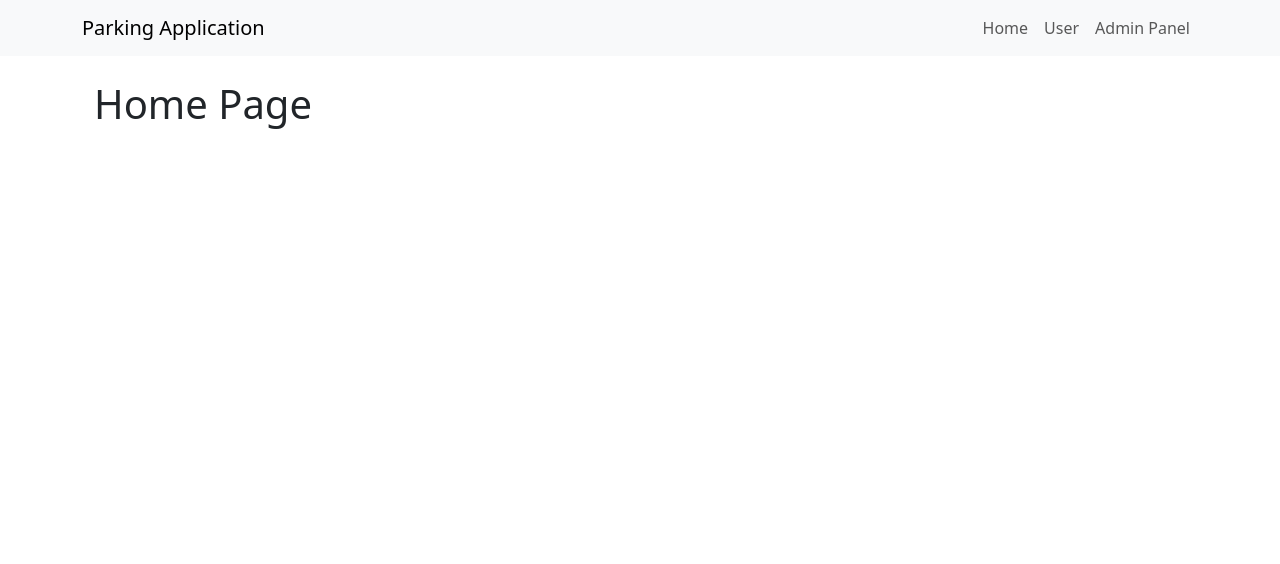
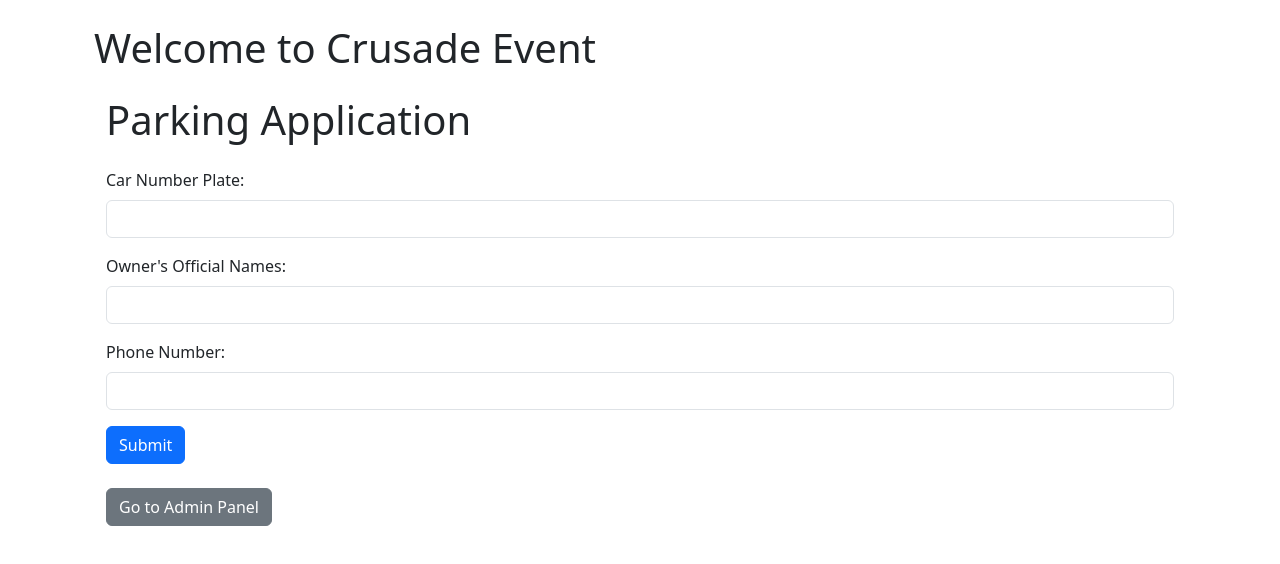
Before and after one commit to MwangiTess/Parking, a React (Create React App) app in the folder client/: page / in a window 1280 px wide. Shown: the top 564 px of the page. Built offline with nearby package versions, Linux system fonts and the light colour scheme.

Commit message:
Added the changes

```diff
--- a/client/src/App.js
+++ b/client/src/App.js
@@ -1,14 +1,12 @@
 import React from 'react';
 import { Routes, Route } from 'react-router-dom';
 import Home from './components/Home';
-import Navigation from './components/Navigation';
 import User from './components/User';
 import Admin from './components/Admin';
 
 function App() {
   return (
     <>
-      <Navigation />
 
       <div className="container my-4">
         <Routes>
--- a/client/src/components/Home.jsx
+++ b/client/src/components/Home.jsx
@@ -1,10 +1,11 @@
 import React from 'react';
+import User from './User';
 
 function Home() {
   return (
     <div className="container">
-      <h1 className="my-4">Home Page</h1>
-      {/* Add content for the home page */}
+      <h1 className="my-4">Welcome to Crusade Event</h1>
+     <User />
     </div>
   );
 }
```
